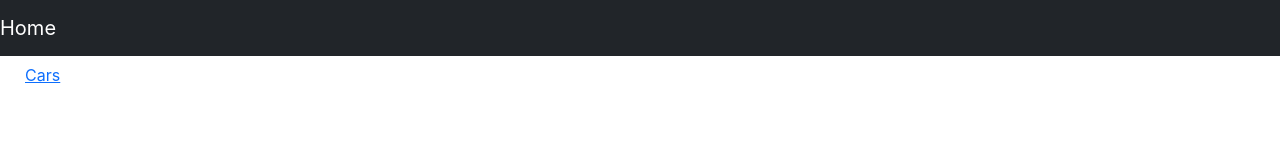
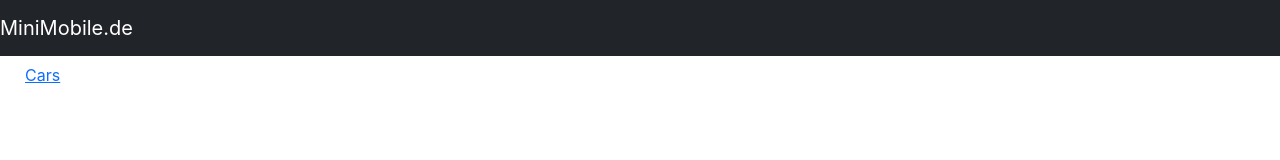
Before and after one commit to MichaelRosenfeld/mobile-mini, a React (Create React App) app in the folder frontend/: page / in a window 1280 px wide. Shown: the top 160 px of the page. Built offline with nearby package versions, Linux system fonts and the light colour scheme.

Commit message:
Update Home name

```diff
--- a/frontend/src/components/AppNavBar.js
+++ b/frontend/src/components/AppNavBar.js
@@ -17,7 +17,7 @@ export default class AppNavbar extends Component {
 
     render() {
         return <Navbar color="dark" dark expand="md">
-            <NavbarBrand tag={Link} to="/">Home</NavbarBrand>
+            <NavbarBrand tag={Link} to="/">MiniMobile.de</NavbarBrand>
         </Navbar>;
     }
 }
```
